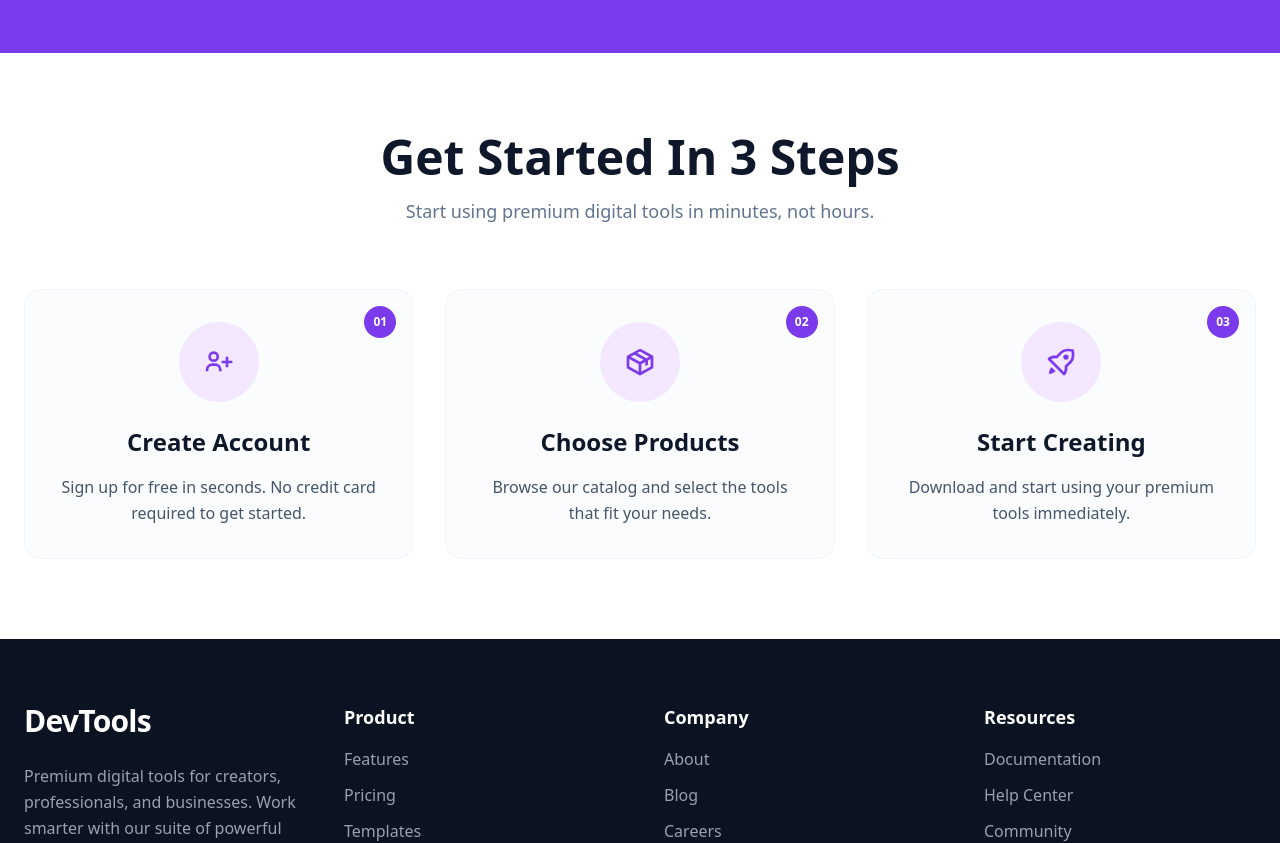
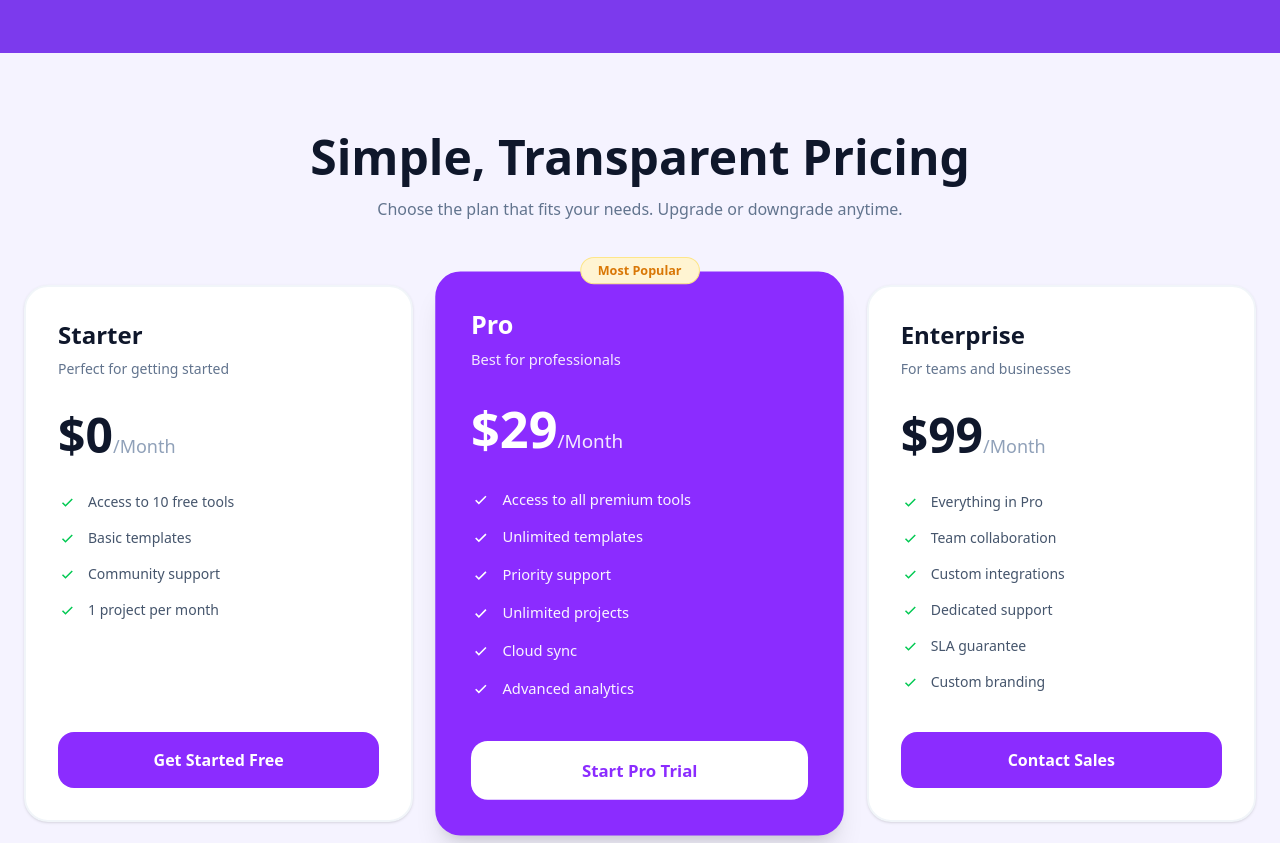
Before and after one commit to ziaulhoquepatwary/Dev-Tools, a React (Vite) app: page / in a window 1280 px wide. Shown: the part 1020-1863 px from the top of the page. Built offline with nearby package versions, Linux system fonts and the light colour scheme.

Commit message:
Pricing ‍section design done

```diff
--- a/src/App.jsx
+++ b/src/App.jsx
@@ -4,6 +4,7 @@
 import StatsSection from './components/StatsSection'
 import Footer from './components/Footer'
 import GetStarted from './components/GetStarted'
+import Pricing from './components/Pricing'
 
 function App() {
     return (
@@ -11,6 +12,7 @@
             <Navbar />
             <Banner />
             <StatsSection />
+            <Pricing />
             <GetStarted />
             <Footer />
         </>
--- /dev/null
+++ b/src/components/Pricing.jsx
@@ -0,0 +1,104 @@
+import React, { useState } from 'react'
+import { BiCheck } from 'react-icons/bi';
+
+const plans = [
+    {
+        name: 'Starter',
+        price: '0',
+        tagline: 'Perfect for getting started',
+        features: ['Access to 10 free tools', 'Basic templates', 'Community support', '1 project per month'],
+        buttonText: 'Get Started Free',
+    },
+    {
+        name: 'Pro',
+        price: '29',
+        tagline: 'Best for professionals',
+        features: ['Access to all premium tools', 'Unlimited templates', 'Priority support', 'Unlimited projects', 'Cloud sync', 'Advanced analytics'],
+        buttonText: 'Start Pro Trial',
+        popular: true,
+    },
+    {
+        name: 'Enterprise',
+        price: '99',
+        tagline: 'For teams and businesses',
+        features: ['Everything in Pro', 'Team collaboration', 'Custom integrations', 'Dedicated support', 'SLA guarantee', 'Custom branding'],
+        buttonText: 'Contact Sales',
+    },
+];
+
+function Pricing() {
+    const [activePlan, setActivePlan] = useState('Pro');
+
+    return (
+        <section className="py-20 px-6 bg-violet-50">
+            <div className="max-w-7xl mx-auto">
+
+                {/* Header */}
+                <div className="text-center mb-16 space-y-4">
+                    <h2 className="text-4xl md:text-5xl font-bold text-slate-900">Simple, Transparent Pricing</h2>
+                    <p className="text-slate-500">Choose the plan that fits your needs. Upgrade or downgrade anytime.</p>
+                </div>
+
+                {/* Pricing Cards */}
+                <div className="grid grid-cols-1 md:grid-cols-3 gap-8 items-stretch">
+                    {plans.map((plan) => {
+                        const isActive = activePlan === plan.name
+
+                        return (
+                            <div
+                                key={plan.name}
+                                onClick={() => setActivePlan(plan.name)}
+                                className={`relative flex flex-col p-8 rounded-3xl cursor-pointer transition-all duration-300 border-2 shadow-sm
+                                    ${isActive
+                                        ? 'bg-[#8B2CFF] border-[#8B2CFF] text-white scale-105 z-10 shadow-xl'
+                                        : 'bg-white border-slate-100 text-slate-900 hover:border-purple-200'
+                                    }`}
+                            >
+                                {/* Popular Badge */}
+                                {plan.popular && (
+                                    <div className="absolute -top-4 left-1/2 -translate-x-1/2 bg-[#FFF4D2] text-[#D97706] px-4 py-1 rounded-full text-xs font-bold border border-[#FDE68A]">
+                                        Most Popular
+                                    </div>
+                                )}
+
+                                <div className="mb-8">
+                                    <h3 className="text-2xl font-bold mb-2">{plan.name}</h3>
+                                    <p className={`text-sm ${isActive ? 'text-purple-100' : 'text-slate-500'}`}>
+                                        {plan.tagline}
+                                    </p>
+                                </div>
+
+                                <div className="mb-8">
+                                    <span className="text-5xl font-bold">${plan.price}</span>
+                                    <span className={`text-lg ${isActive ? 'text-purple-100' : 'text-slate-400'}`}>/Month</span>
+                                </div>
+
+                                {/* Features pushed to fill remaining space */}
+                                <ul className="space-y-4 mb-10 flex-1">
+                                    {plan.features.map((feature) => (
+                                        <li key={feature} className="flex items-center gap-3 text-sm">
+                                            <BiCheck size={18} className={isActive ? 'text-white' : 'text-green-500'} />
+                                            <span className={isActive ? 'text-purple-50' : 'text-slate-600'}>{feature}</span>
+                                        </li>
+                                    ))}
+                                </ul>
+
+                                <button className={`w-full py-4 rounded-2xl font-bold transition-colors cursor-pointer
+                                    ${isActive
+                                        ? 'bg-white text-[#8B2CFF] hover:bg-slate-50'
+                                        : 'bg-[#8B2CFF] text-white hover:bg-purple-700'
+                                    }`}
+                                >
+                                    {plan.buttonText}
+                                </button>
+                            </div>
+                        )
+                    })}
+                </div>
+
+            </div>
+        </section>
+    )
+}
+
+export default Pricing
```
